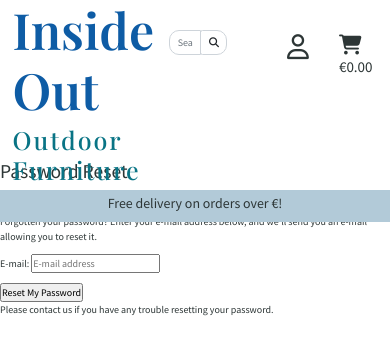
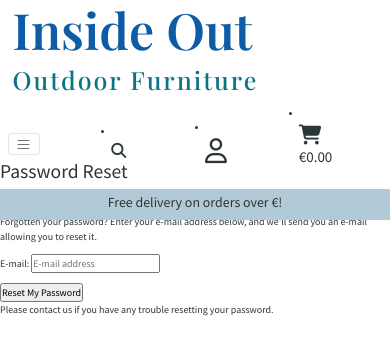
Before and after one commit to Sharon-B/Django-Test, a Django app: page /accounts/password/reset/ in a window 390 px wide. Shown: the top 355 px of the page. Run offline with Django 3.2, Linux system fonts and the light colour scheme; the visitor is signed in with stand-in values (Sample User, id 1); some libraries are stand-ins or nearby versions; some web fonts are replaced.

Commit message:
Add mobile-header and main-nav includes

```diff
--- a/templates/base.html
+++ b/templates/base.html
@@ -42,8 +42,8 @@
         <header class="container-fluid fixed-top">
             <!-- Logo -->
             <div class="row">
-                <div class="col col-lg-4">
-                    <div id="logo" >
+                <div class="col-12 col-lg-4">
+                    <div id="logo">
                         <a href="{% url 'home' %}">
                             <h2 id="logo-top">Inside Out</h2>
                             <h3 id="logo-bottom">Outdoor Furniture</h3>
@@ -51,7 +51,7 @@
                     </div>
                 </div>
                 <!-- Search -->
-                <div class="col col-lg-4 search">
+                <div class="col col-lg-4 search d-none d-lg-flex">
                     <form method="GET" action="">
                         <div class="input-group search-input">
                             <input type="text" name="q" class="form-control search-bar" placeholder="Search..." aria-label="Search..." aria-describedby="button-addon2">
@@ -66,7 +66,7 @@
                     </form>
                 </div>
                 <!-- My Account -->
-                <div class="col col-lg-4">
+                <div class="col col-lg-4 d-none d-lg-flex">
                     <ul class="user-account">
                         <!-- Dropdown-->
                         <li class="nav-item dropdown">
@@ -104,39 +104,26 @@
                                 </div>
                             </a>
                         </li>
-
                     </ul>
                 </div>
             </div>
+            <div class="row">
+                <!-- Bootstrap Navbar with modifications-->
+                <nav class="navbar navbar-expand-lg navbar-light">
+                    <div class="col-3">
+                        <!-- Navbar Collapse Button -->
+                        <button class="navbar-toggler" type="button" data-bs-toggle="collapse" data-target="#main-nav-toggle"
+                            aria-controls="navbarNav" aria-expanded="false" aria-label="Toggle navigation">
+                            <span class="navbar-toggler-icon"></span>
+                        </button>
+                    </div>
+                    {% include 'includes/mobile-header.html' %}
+                    {% include 'includes/main-nav.html' %}
 
-            <!-- <div class="row"> -->
-                <!-- Bootstrap Navbar with modifications-->
-                <!-- <nav class="navbar navbar-expand-lg navbar-dark"> -->
-                    <!-- Navbar Collapse Button -->
-                    <!-- <button class="navbar-toggler" type="button" data-toggle="collapse" data-target="#navbarNav"
-                        aria-controls="navbarNav" aria-expanded="false" aria-label="Toggle navigation">
-                        <span class="navbar-toggler-icon"></span>
-                    </button> -->
-                    <!-- Navbar Collapse -->
-                    <!-- <div class="collapse navbar-collapse" id="navbarNav"> -->
-                        <!-- Navbar Menu -->
-                        <!-- <ul class="navbar-nav" id="nav-menu">
-                            <li class="nav-item">
-                                <a class="nav-link" href="#">Home</a>
-                            </li>
-                            <li class="nav-item">
-                                <a class="nav-link" href="#">Shop</a>
-                            </li>
-                            <li class="nav-item">
-                                <a class="nav-link" href="#">Blog</a>
-                            </li>
-                            <li class="nav-item">
-                                <a class="nav-link" href="#">Contact</a>
-                            </li>
-                        </ul>
-                    </div>
                 </nav>
-            </div> -->
+            </div>
+
+
 
         <!-- Banner -->
         <div id="banner" class="row text-center">
--- /dev/null
+++ b/templates/includes/main-nav.html
@@ -0,0 +1,18 @@
+<!-- Navbar Collapse -->
+<div class="collapse navbar-collapse" id="main-nav-toggle">
+    <!-- Navbar Menu -->
+    <ul class="navbar-nav" id="nav-menu">
+        <li class="nav-item">
+            <a class="nav-link" href="#">Home</a>
+        </li>
+        <li class="nav-item">
+            <a class="nav-link" href="#">Shop</a>
+        </li>
+        <li class="nav-item">
+            <a class="nav-link" href="#">Blog</a>
+        </li>
+        <li class="nav-item">
+            <a class="nav-link" href="#">Contact</a>
+        </li>
+    </ul>
+</div>
--- /dev/null
+++ b/templates/includes/mobile-header.html
@@ -0,0 +1,63 @@
+
+<div class="col-3 d-block d-lg-none">
+    <!-- Mobile Search Dropdown -->
+    <li class="nav-item dropdown">
+        <span class="nav-link" id="mobile-header-search" role="button"
+            data-bs-toggle="dropdown" aria-haspopup="true" aria-expanded="false">
+            <i class="fas fa-search icons"></i>
+        </span>
+        <div class="dropdown-menu dd-menu" aria-labelledby="mobile-header-search">
+            <form method="GET" action="">
+                <div class="input-group search-input">
+                    <input type="text" name="q" class="form-control search-bar" placeholder="Search..." aria-label="Search..." aria-describedby="button-addon2">
+                    <div class="input-group-append">
+                    <button type="submit" id="button-addon2" class="form-control search-button">
+                        <span>
+                        <i class="fas fa-search"></i>
+                        </span>
+                    </button>
+                    </div>
+                </div>
+            </form>
+        </div>
+    </li>
+</div>
+<div class="col-3 d-block d-lg-none">
+    <!-- Account Dropdown -->
+    <li class="nav-item dropdown">
+        <span class="nav-link" id="account" role="button"
+            data-bs-toggle="dropdown" aria-haspopup="true" aria-expanded="false">
+            <i class="far fa-user icons"></i>
+        </span>
+        <!-- Account Dropdown links-->
+        <div class="dropdown-menu dd-menu" aria-labelledby="account">
+            {% if request.user.is_authenticated %}
+                {% if request.user.is_superuser %}
+                    <a class="dropdown-item dd-item" href="#">Admin</a>
+                {% endif %}
+                <a class="dropdown-item dd-item" href="#">Profile</a>
+                <a class="dropdown-item dd-item" href="{% url 'account_logout' %}">Logout</a>
+            {% else %}
+            <a class="dropdown-item dd-item" href="{% url 'account_signup' %}">Register</a>
+            <a class="dropdown-item dd-item" href="{% url 'account_login' %}">Login</a>
+            {% endif %}
+        </div>
+    </li>
+</div>
+<div class="col-3 d-block d-lg-none">
+    <!-- Shopping Cart -->
+    <li class="shopping-cart">
+        <a class="{% if grand_total %}text-info font-weight-bold{% else %}text-black{% endif %} nav-link" href="#">
+            <div>
+                <div class="cart"><i class="fas fa-shopping-cart icons"></i></div>
+                <p class="grand-total">
+                    {% if grand_total %}
+                        €{{ grand_total|floatformat:2 }}
+                    {% else %}
+                        €0.00
+                    {% endif %}
+                </p>
+            </div>
+        </a>
+    </li>
+</div>
```
Also changed, not shown: static/css/base.css (+10 -0 lines).
